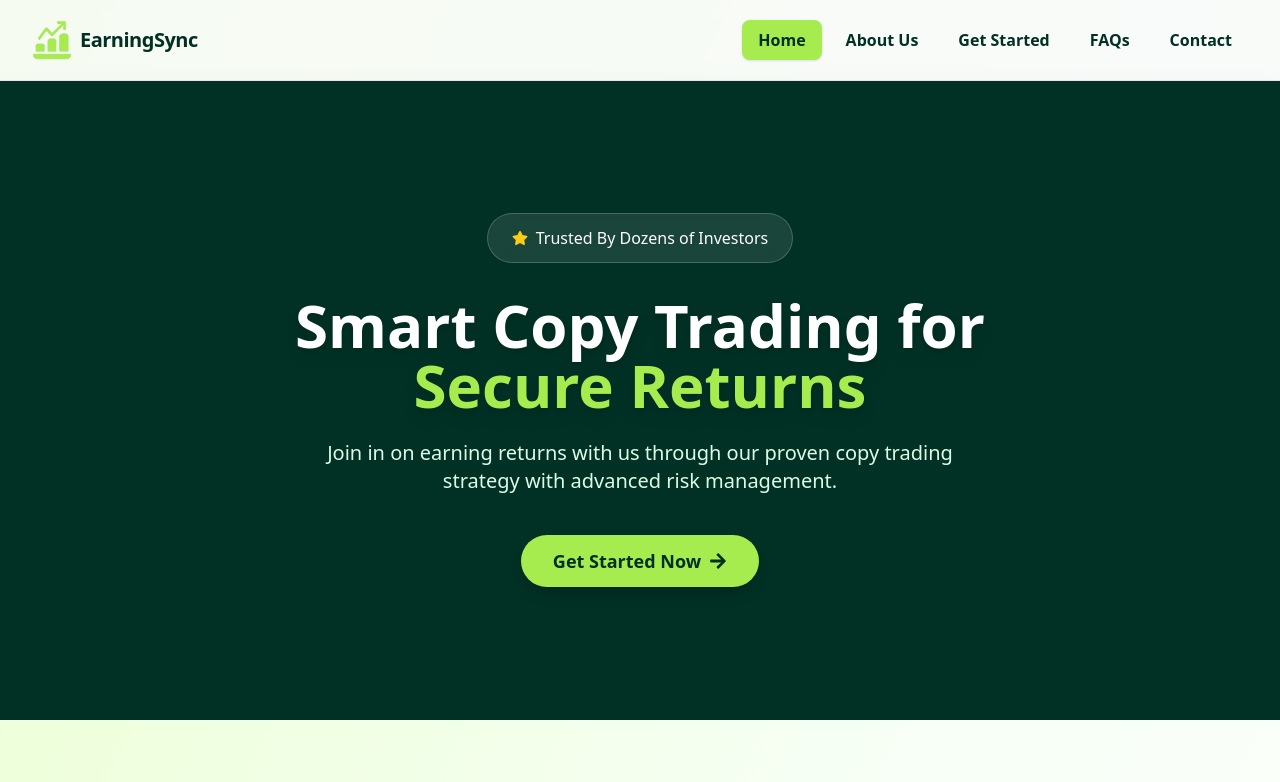
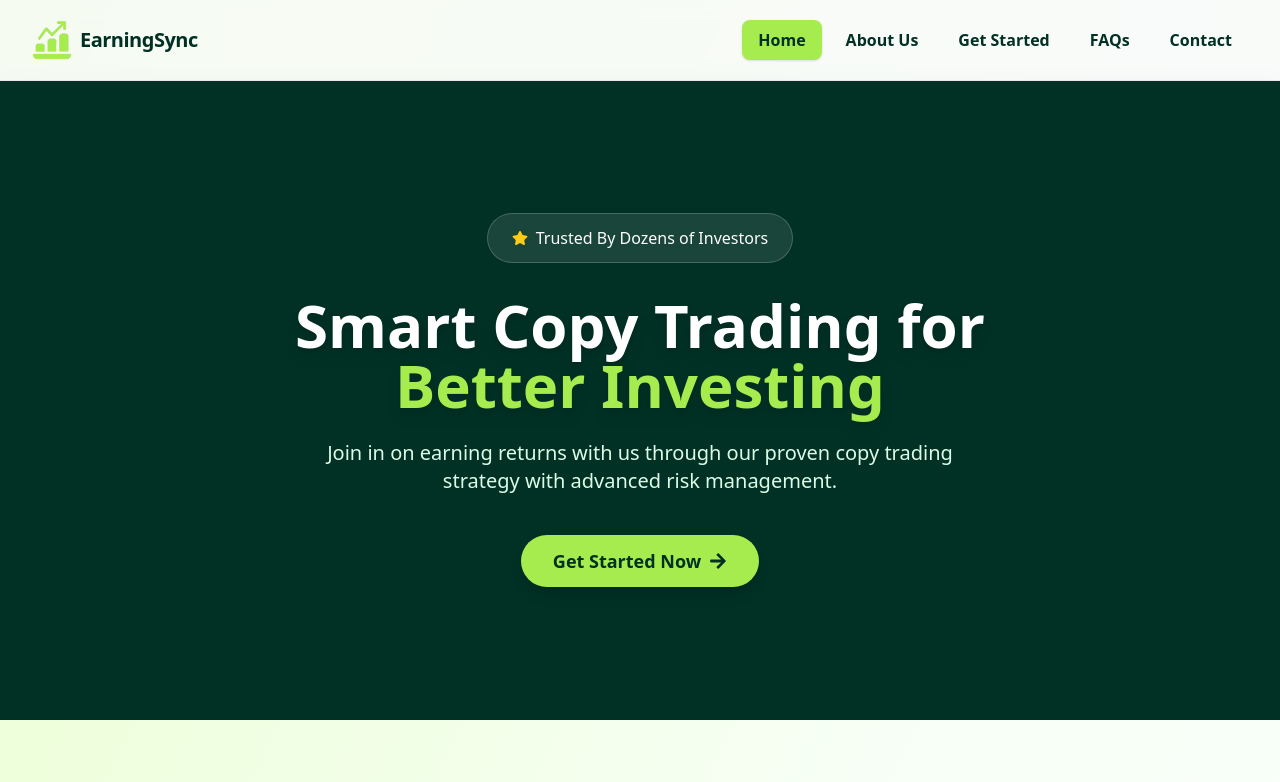
Before and after one commit to Suhaib5333/earning-sync, a React (Vite) app: page / in a window 1280 px wide. Shown: the top 782 px of the page. Built offline with nearby package versions, Linux system fonts and the light colour scheme; the HTML template or start-up script is replaced by a standard one.

Commit message:
fixed home text

```diff
--- a/src/pages/Home.jsx
+++ b/src/pages/Home.jsx
@@ -57,7 +57,7 @@ const Home = () => {
           <h1 className="text-4xl md:text-6xl font-extrabold mb-6 leading-tight drop-shadow-lg text-white">
             Smart Copy Trading for
             <br />
-            <span className="text-[#a7ec4f]">Secure Returns</span>
+            <span className="text-[#a7ec4f]">Better Investing</span>
           </h1>
           <p className="text-lg md:text-xl text-green-100 mb-10 max-w-2xl mx-auto px-6 sm:px-0">
             Join in on earning returns with us through our proven copy trading
```
